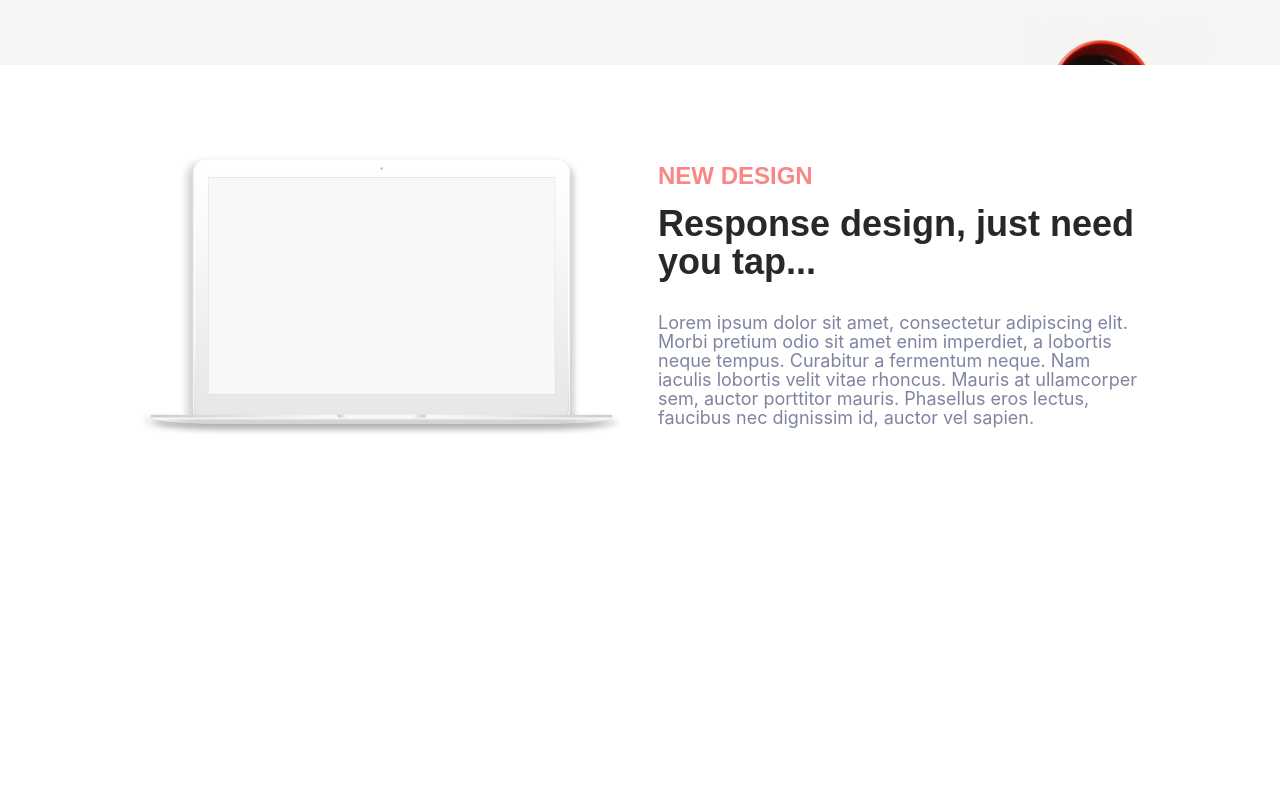
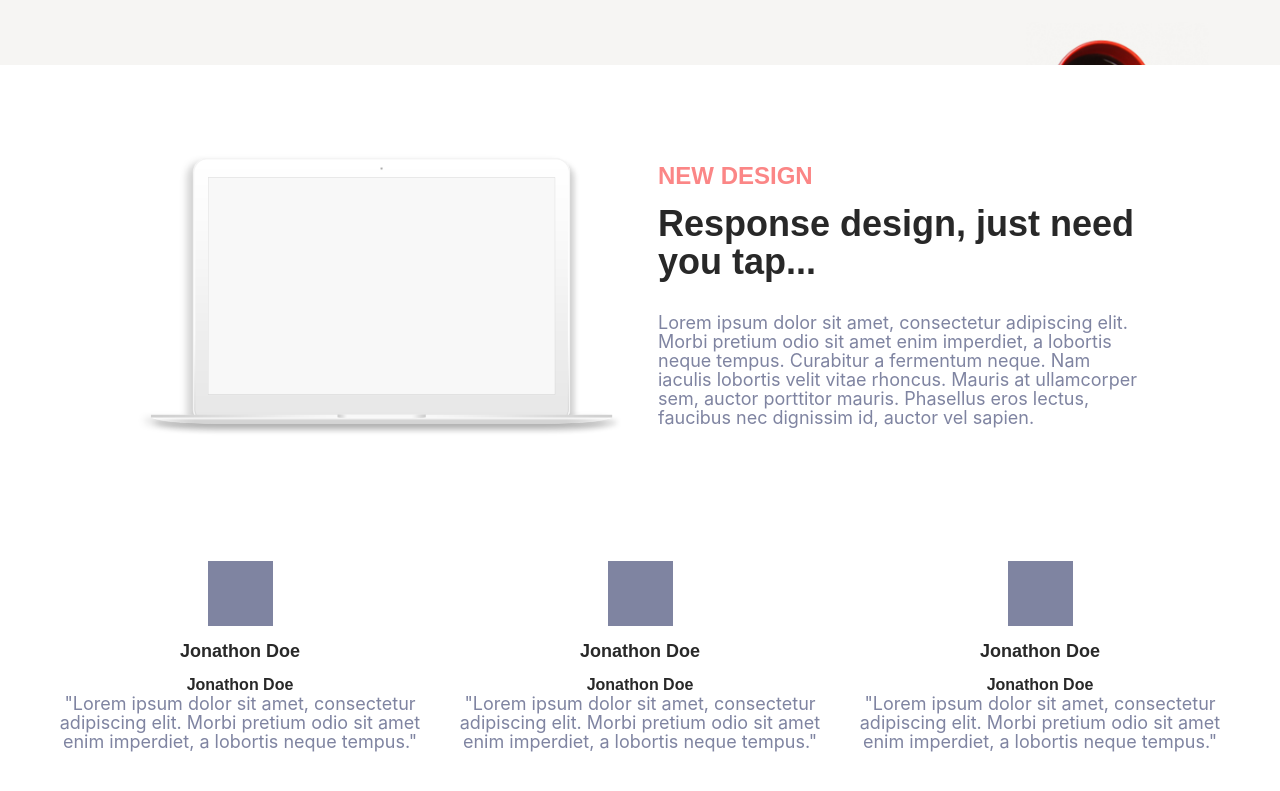
Before and after one commit to Sound1ab/cssgridzopa, a React (Create React App) app: page / in a window 1280 px wide. Shown: the part 1573-2364 px from the top of the page. Before the commit the page ends 2098 px from the top, so only its background shows below. Built offline with nearby package versions, Linux system fonts and the light colour scheme.

Commit message:
Add testimonal component

```diff
--- a/src/App.js
+++ b/src/App.js
@@ -3,6 +3,7 @@ import HeaderBanner from './components/organisms/HeaderBanner';
 import Introduction from './components/organisms/Introduction';
 import Features from './components/organisms/Features';
 import Responsive from './components/organisms/Responsive';
+import Testimonials from './components/organisms/Testimonials';
 import ErrorBoundary from './components/ErrorBoundary';
 
 class App extends Component {
@@ -13,6 +14,7 @@ class App extends Component {
                 <Introduction/>
                 <Features/>
                 <Responsive/>
+                <Testimonials/>
             </ErrorBoundary>
         );
     }
--- a/src/components/organisms/Testimonials.jsx
+++ b/src/components/organisms/Testimonials.jsx
@@ -0,0 +1,103 @@
+import React from 'react';
+import styled from 'styled-components';
+import Grid from '../atoms/Grid';
+import SubGrid from '../atoms/SubGrid';
+import GridBackground from '../atoms/GridBackground';
+import Wrapper from '../atoms/Wrapper';
+import Heading from '../atoms/Heading';
+import Text from '../atoms/Text';
+import {breakpoints} from '../utils/breakpoints';
+
+let ReponsiveGrid = Grid.extend`
+  max-width: 1200px;
+  margin: 0 auto;
+  grid-template-columns: repeat(12, 1fr);
+  grid-template-rows: auto auto;
+  grid-template-areas:
+    "c1 c1 c1 c1 c2 c2 c2 c2 c3 c3 c3 c3"
+    "l1 l1 l1 l2 l2 l2 l3 l3 l3 l4 l4 l4";
+  @media (max-width: ${breakpoints.s}px) {
+    grid-template-columns: 1fr;
+    grid-template-rows: auto auto auto auto auto auto auto;
+    grid-template-areas:
+      "c1"
+      "c2"
+      "c3"
+      "l1"
+      "l2"
+      "l3"
+      "l4";
+  }
+`;
+
+let Avatar = styled.div`
+  position: relative;
+  width: 65px;
+  height: 65px;
+  margin-bottom: 16px;
+  background-color: var(--dark-grey);
+`
+
+const Testimonials = ({props}) => {
+    return (
+        <Wrapper
+            padding={[80, 0, 80, 0]}
+            backgroundImage={require('../../assets/images/section5-background.jpg')}
+        >
+            <ReponsiveGrid>
+                <SubGrid colSpan={'c1'}>
+                    <Wrapper flexDirection={'column'} textAlign={'center'}>
+                        <Avatar/>
+                        <Heading type={'h4'} color={'var(--white)'}>Jonathon Doe</Heading>
+                        <Heading type={'h5'} color={'var(--pink)'}>Jonathon Doe</Heading>
+                        <Text marginBottom={16}>
+                            "Lorem ipsum dolor sit amet, consectetur adipiscing elit. Morbi pretium odio sit amet enim imperdiet, a lobortis neque tempus."
+                        </Text>
+                    </Wrapper>
+                </SubGrid>
+                <SubGrid colSpan={'c2'}>
+                    <Wrapper flexDirection={'column'} textAlign={'center'}>
+                        <Avatar/>
+                        <Heading type={'h4'} color={'var(--white)'}>Jonathon Doe</Heading>
+                        <Heading type={'h5'} color={'var(--pink)'}>Jonathon Doe</Heading>
+                        <Text marginBottom={16}>
+                            "Lorem ipsum dolor sit amet, consectetur adipiscing elit. Morbi pretium odio sit amet enim imperdiet, a lobortis neque tempus."
+                        </Text>
+                    </Wrapper>
+                </SubGrid>
+                <SubGrid colSpan={'c3'}>
+                    <Wrapper flexDirection={'column'} textAlign={'center'}>
+                        <Avatar/>
+                        <Heading type={'h4'} color={'var(--white)'}>Jonathon Doe</Heading>
+                        <Heading type={'h5'} color={'var(--pink)'}>Jonathon Doe</Heading>
+                        <Text marginBottom={16}>
+                            "Lorem ipsum dolor sit amet, consectetur adipiscing elit. Morbi pretium odio sit amet enim imperdiet, a lobortis neque tempus."
+                        </Text>
+                    </Wrapper>
+                </SubGrid>
+                <SubGrid colSpan={'l1'}>
+                    <Wrapper>
+                        <img src={require('../../assets/images/section5-logo1.png')} />
+                    </Wrapper>
+                </SubGrid>
+                <SubGrid colSpan={'l2'}>
+                    <Wrapper>
+                        <img src={require('../../assets/images/section5-logo2.png')} />
+                    </Wrapper>
+                </SubGrid>
+                <SubGrid colSpan={'l3'}>
+                    <Wrapper>
+                        <img src={require('../../assets/images/section5-logo3.png')} />
+                    </Wrapper>
+                </SubGrid>
+                <SubGrid colSpan={'l4'}>
+                    <Wrapper>
+                        <img src={require('../../assets/images/section5-logo4.png')} />
+                    </Wrapper>
+                </SubGrid>
+            </ReponsiveGrid>
+        </Wrapper>
+    )
+};
+
+export default Testimonials;
```
